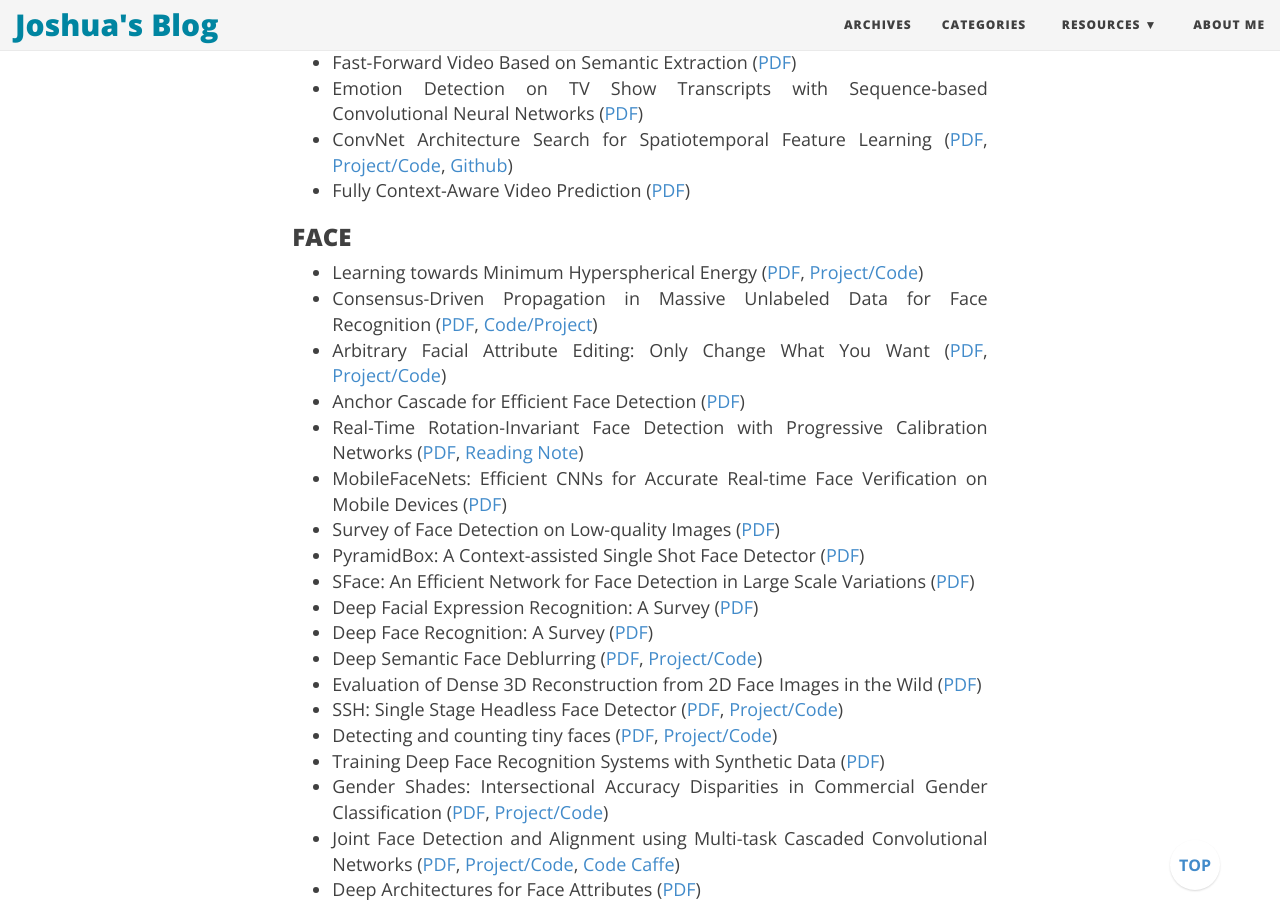
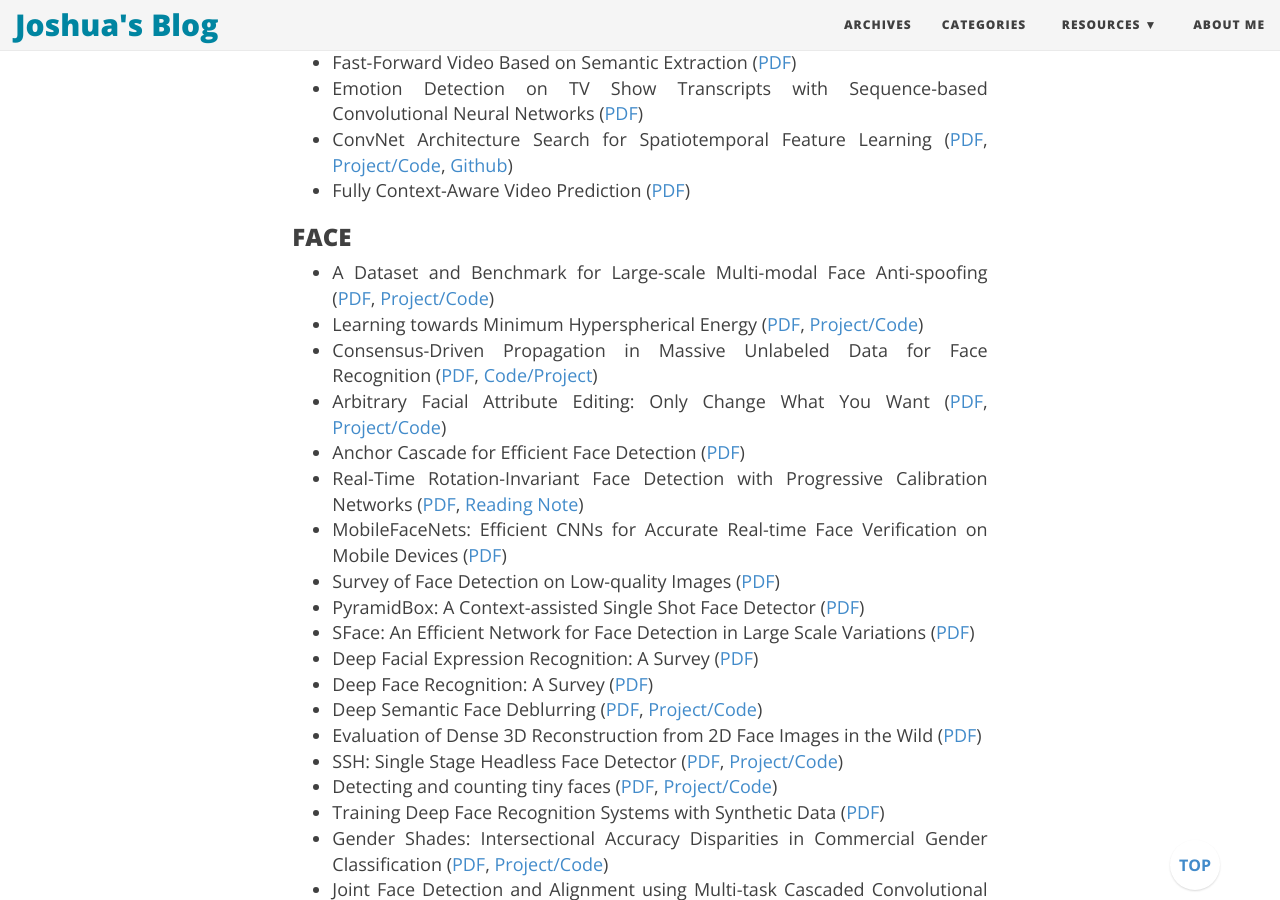
Before and after one commit to joshua19881228/joshua19881228.github.io, a Jekyll site: the page built from _posts/Computer_Vision/2016-08-25-my-jumble-of-computer-vision.md, in a window 1280 px wide and 900 px high, scrolled down 12406 px. Built offline with Jekyll 4.4.1, drawn with Linux system fonts in a browser that asks for light colours; nearby versions of some CDN libraries; formulas are drawn with MathJax 3; comment, search, counter and statistics services are not loaded; some of the changed text lies outside the part shown.

Commit message:
update post

```diff
--- a/_posts/Computer_Vision/2016-08-25-my-jumble-of-computer-vision.md
+++ b/_posts/Computer_Vision/2016-08-25-my-jumble-of-computer-vision.md
@@ -311,6 +311,7 @@
 
 ### FACE ###
 
+* A Dataset and Benchmark for Large-scale Multi-modal Face Anti-spoofing ([PDF](https://arxiv.org/abs/1812.00408), [Project/Code](https://github.com/AlexanderParkin/ChaLearn_liveness_challenge))
 * Learning towards Minimum Hyperspherical Energy ([PDF](https://arxiv.org/abs/1805.09298), [Project/Code](https://github.com/wy1iu/sphereface-plus))
 * Consensus-Driven Propagation in Massive Unlabeled Data for Face Recognition ([PDF](http://openaccess.thecvf.com/content_ECCV_2018/papers/Xiaohang_Zhan_Consensus-Driven_Propagation_in_ECCV_2018_paper.pdf), [Code/Project](https://github.com/XiaohangZhan/cdp/))
 * Arbitrary Facial Attribute Editing: Only Change What You Want ([PDF](https://arxiv.org/abs/1711.10678), [Project/Code](https://github.com/LynnHo/AttGAN-Tensorflow))
@@ -360,6 +361,7 @@
 
 ### IMAGE PROCESSING ###
 
+* R2D2: Repeatable and Reliable Detector and Descriptor ([PDF](https://arxiv.org/abs/1906.06195))
 * CartoonGAN: Generative Adversarial Networks for Photo Cartoonization ([PDF](http://openaccess.thecvf.com/content_cvpr_2018/html/2205.html))
 * Image Inpainting for Irregular Holes Using Partial Convolutions ([PDF](https://arxiv.org/abs/1804.07723))
 * Neural Aesthetic Image Reviewer ([PDF](https://arxiv.org/abs/1802.10240), [Reading Note](https://joshua19881228.github.io/2018-03-05-Neural_Aesthetic_Image_Reviewer/))
@@ -951,6 +954,7 @@
 
 ### BENCHMARK/LEADERBOARD/DATASET ###
 
+* [VeRi dataset](https://github.com/VehicleReId/VeRidataset) is a large scale image dataset for vehicle re-identification in urban traffic surveillance.
 * [State of the Art](https://www.stateoftheart.ai/)
 * [STAIR Actions: A Video Dataset of Everyday Home Actions](https://stair-lab-cit.github.io/STAIR-actions-web/)
     STAIR Actions is a video dataset consisting of 100 everyday human action categories.
```
Also changed, not shown: other parts of _posts/Computer_Vision/2016-08-25-my-jumble-of-computer-vision.md (+1 -0 lines).
